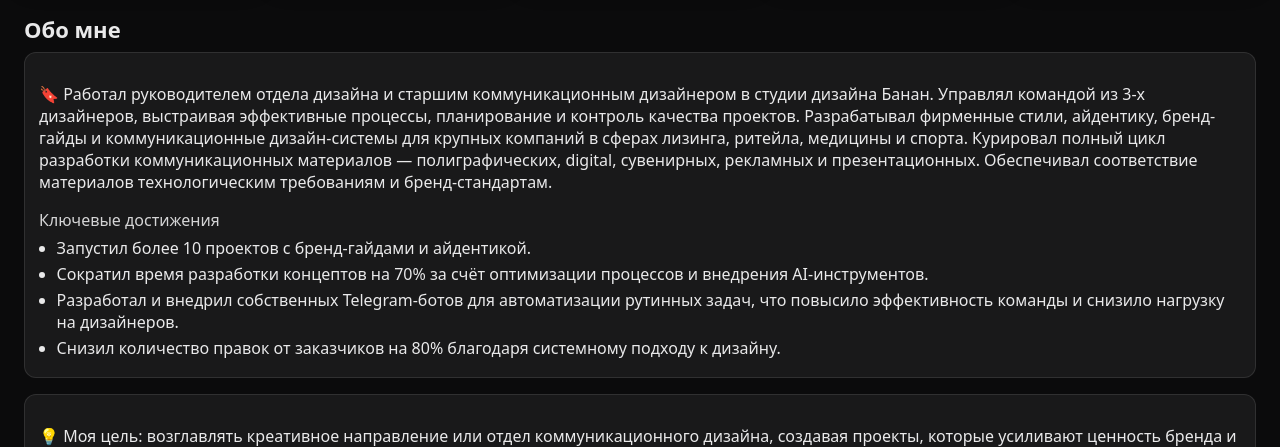
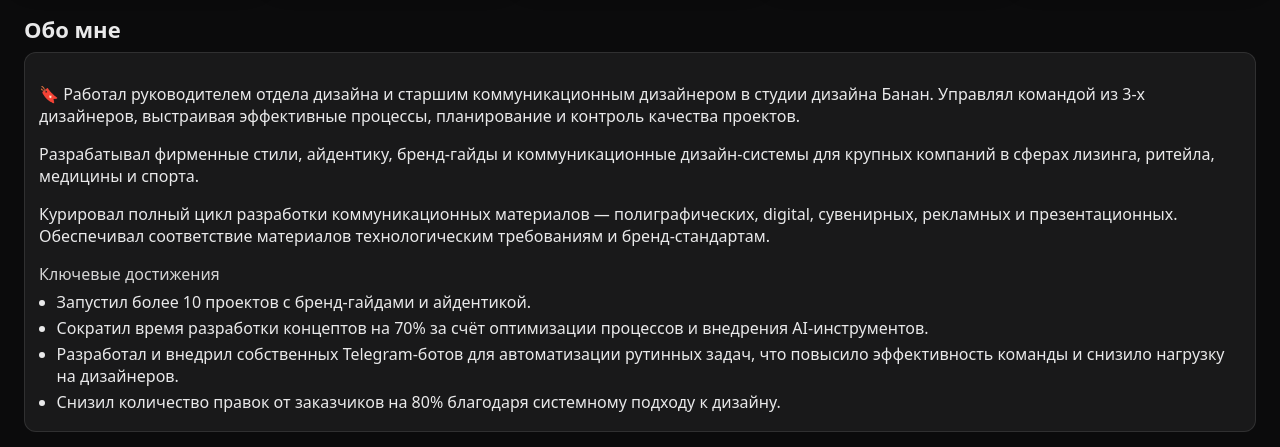
Before and after one commit to bulat-diz/kom.design, a plain HTML site: page index.html in a window 1280 px wide. Shown: the part 811-1258 px from the top of the page. Drawn offline with Linux system fonts and the light colour scheme.

Commit message:
Update index.html

```diff
--- a/index.html
+++ b/index.html
@@ -195,7 +195,9 @@
       <h2>Обо мне</h2>
 
       <div class="lead">
-        <p>🔖 Работал руководителем отдела дизайна и старшим коммуникационным дизайнером в студии дизайна Банан. Управлял командой из 3-х дизайнеров, выстраивая эффективные процессы, планирование и контроль качества проектов. Разрабатывал фирменные стили, айдентику, бренд-гайды и коммуникационные дизайн-системы для крупных компаний в сферах лизинга, ритейла, медицины и спорта. Курировал полный цикл разработки коммуникационных материалов — полиграфических, digital, сувенирных, рекламных и презентационных. Обеспечивал соответствие материалов технологическим требованиям и бренд-стандартам.</p>
+        <p>🔖 Работал руководителем отдела дизайна и старшим коммуникационным дизайнером в студии дизайна Банан. Управлял командой из 3-х дизайнеров, выстраивая эффективные процессы, планирование и контроль качества проектов.</p>
+		<p>Разрабатывал фирменные стили, айдентику, бренд-гайды и коммуникационные дизайн-системы для крупных компаний в сферах лизинга, ритейла, медицины и спорта.</p>
+		<p>Курировал полный цикл разработки коммуникационных материалов — полиграфических, digital, сувенирных, рекламных и презентационных. Обеспечивал соответствие материалов технологическим требованиям и бренд-стандартам.</p>
         <p style="margin:8px 0 6px;opacity:.9">Ключевые достижения</p>
         <ul class="tight">
           <li>Запустил более 10 проектов с бренд-гайдами и айдентикой.</li>
```
